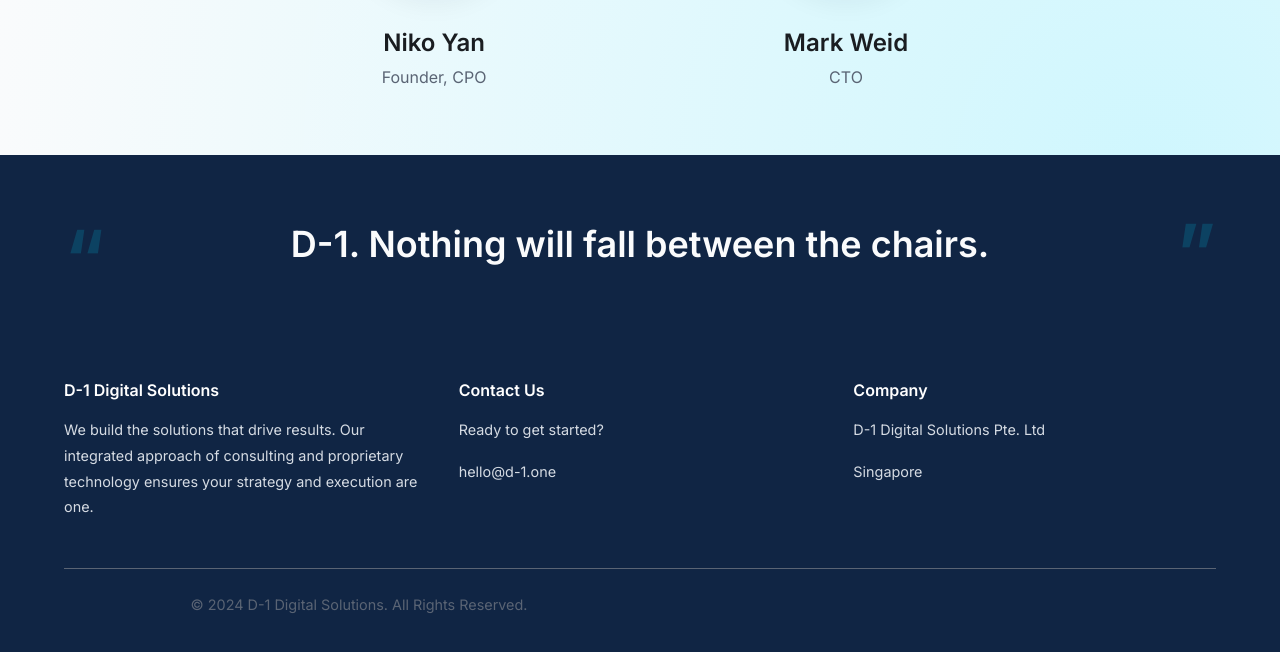
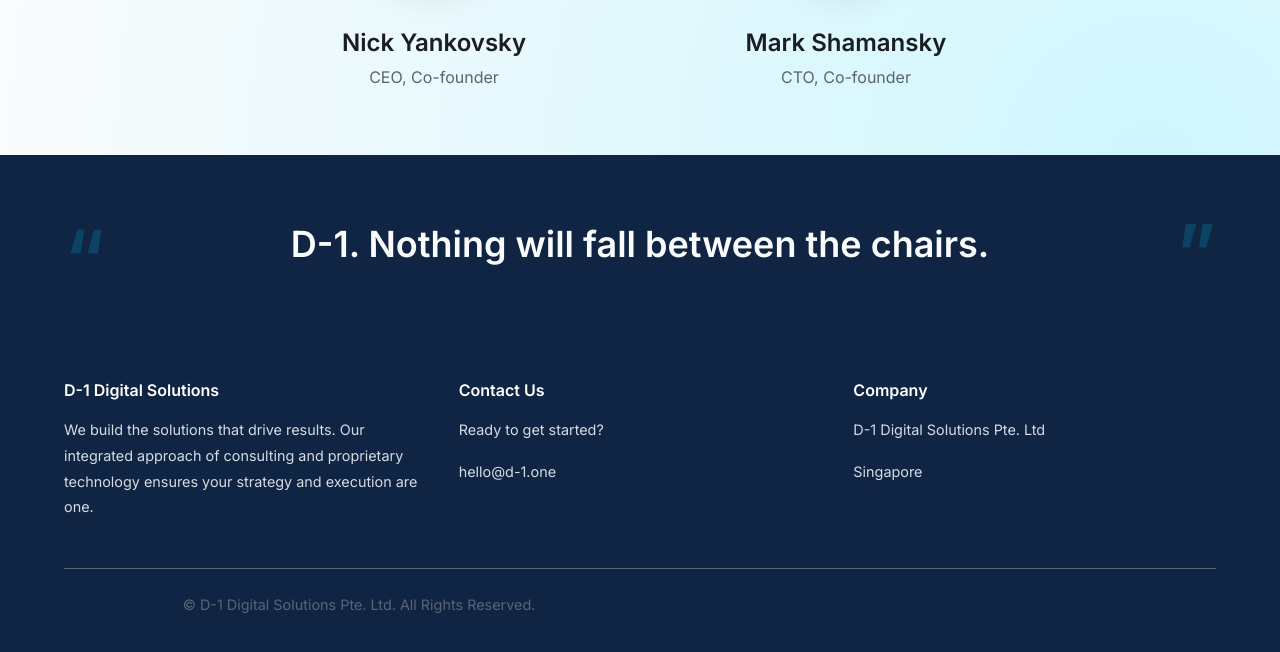
Before and after one commit to yank0vsky/D-1-landing, a plain HTML site: page index.html in a window 1280 px wide. Shown: the part 1881-2533 px from the top of the page. Drawn offline with Linux system fonts and the light colour scheme.

Commit message:
Update index.html
names, roles update

```diff
--- a/index.html
+++ b/index.html
@@ -210,7 +210,7 @@
         <section class="hero">
             <div class="container">
                 <h1 class="fade-in" data-translate-key="heroTitle">Focus. Plan. Get it D-1.</h1>
-                <p class="subheading fade-in" style="transition-delay: 100ms;" data-translate-key="heroSubtitle">We don't just consult and give you slides. We build and integrate the solutions that drive real results, ensuring strategy and execution are perfectly aligned.</p>
+                <p class="subheading fade-in" style="transition-delay: 100ms;" data-translate-key="heroSubtitle">We don't just consult and give you slides. We build and integrate the solutions that drive real results, ensuring your strategy and execution are one.</p>
                 <div class="hero-actions fade-in" style="transition-delay: 200ms;">
                     <!-- CHANGE 1: BUTTON ORDER SWAPPED -->
                     <a href="#services" class="btn btn-primary" data-translate-key="ourServices">Our Services</a>
@@ -269,13 +269,13 @@
                 <div class="grid grid-2" style="max-width: 800px; margin: 0 auto;">
                     <div class="team-member fade-in">
                         <img src="niko.png" alt="Photo of Niko Yan" class="team-member-img">
-                        <h3 data-translate-key="teamMember1Name">Niko Yan</h3>
-                        <p class="team-member-title" data-translate-key="teamMember1Role">CEO</p>
+                        <h3 data-translate-key="teamMember1Name">Nick Yankovsky</h3>
+                        <p class="team-member-title" data-translate-key="teamMember1Role">CEO, Co-founder</p>
                     </div>
                     <div class="team-member fade-in">
                         <img src="mark.png" alt="Photo of Mark Weid" class="team-member-img">
-                        <h3 data-translate-key="teamMember2Name">Mark Weid</h3>
-                        <p class="team-member-title" data-translate-key="teamMember2Role">CTO</p>
+                        <h3 data-translate-key="teamMember2Name">Mark Shamansky</h3>
+                        <p class="team-member-title" data-translate-key="teamMember2Role">CTO, Co-founder</p>
                     </div>
                 </div>
             </div>
@@ -336,17 +336,17 @@
                     useCase3Title: "Build Clear Career Paths",
                     useCase3Desc: "Use documented expectations to identify skill gaps and create transparent, data-driven career development plans for your employees.",
                     teamTitle: "Meet Our Leadership",
-                    teamMember1Name: "Niko Yan",
-                    teamMember1Role: "Founder, CPO",
-                    teamMember2Name: "Mark Weid",
-                    teamMember2Role: "CTO",
+                    teamMember1Name: "Nick Yankovsky",
+                    teamMember1Role: "CEO, Co-founder",
+                    teamMember2Name: "Mark Shamansky",
+                    teamMember2Role: "CTO, Co-founder",
                     quote: "D-1. Nothing will fall between the chairs.",
                     footerTitle: "D-1 Digital Solutions",
                     footerDesc: "We build the solutions that drive results. Our integrated approach of consulting and proprietary technology ensures your strategy and execution are one.",
                     contactUs: "Contact Us",
                     ready: "Ready to get started?",
                     company: "Company",
-                    copyright: "© 2024 D-1 Digital Solutions. All Rights Reserved."
+                    copyright: "© D-1 Digital Solutions Pte. Ltd. All Rights Reserved."
                 },
                 zh: {
                     navServices: "专业服务",
@@ -378,17 +378,17 @@
                     useCase3Title: "建立清晰的职业发展路径",
                     useCase3Desc: "利用已明确记录的期望来识别技能差距，为您的员工创建透明的、由数据驱动的职业发展计划。",
                     teamTitle: "认识我们的领导团队",
-                    teamMember1Name: "Niko Yan",
+                    teamMember1Name: "Nick Yankovsky",
                     teamMember1Role: "创始人, 首席产品官",
-                    teamMember2Name: "Mark Weid",
-                    teamMember2Role: "首席技术官",
+                    teamMember2Name: "Mark Shamansky",
+                    teamMember2Role: "首席技术官, 首席产品官",
                     quote: "D-1. 保证万无一失。",
                     footerTitle: "D-1 数字解决方案",
                     footerDesc: "我们构建驱动成果的解决方案。我们将咨询与专有技术相结合的集成方法，确保您的战略与执行合二为一。",
                     contactUs: "联系我们",
                     ready: "准备好开始了吗？",
                     company: "公司信息",
-                    copyright: "© 2024 D-1 数字解决方案. 版权所有."
+                    copyright: "© D-1 数字解决方案. 版权所有."
                 }
             };
 
```
